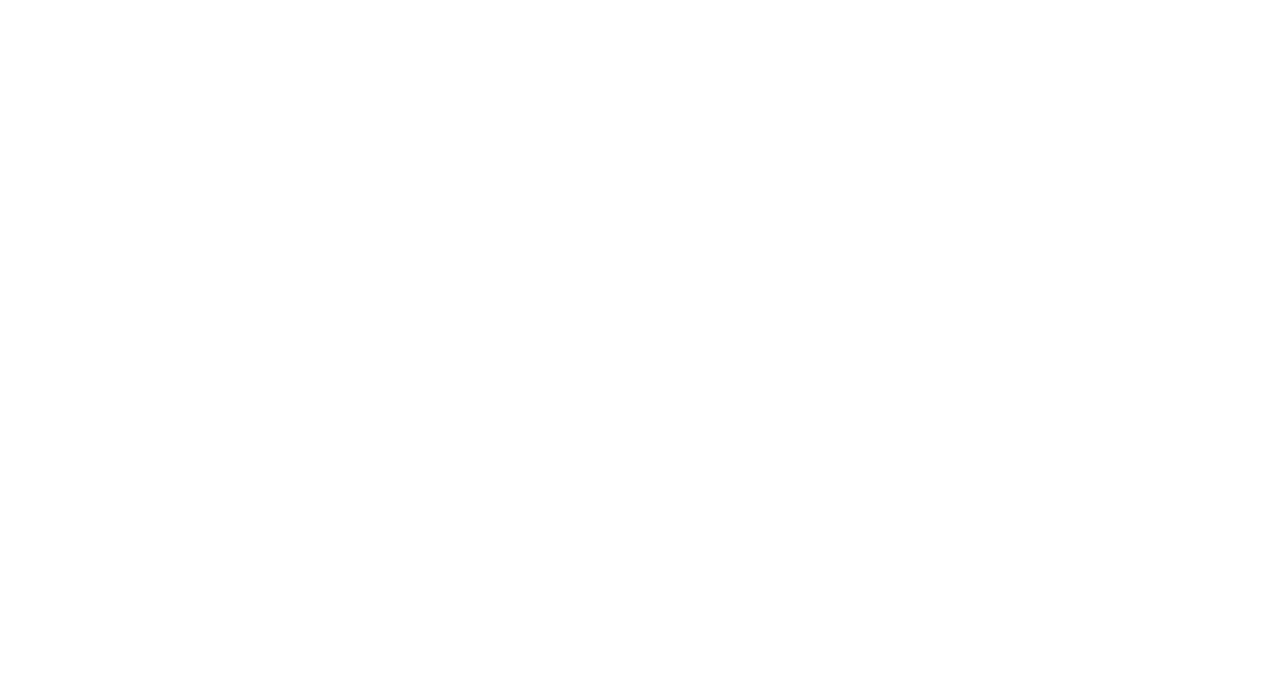
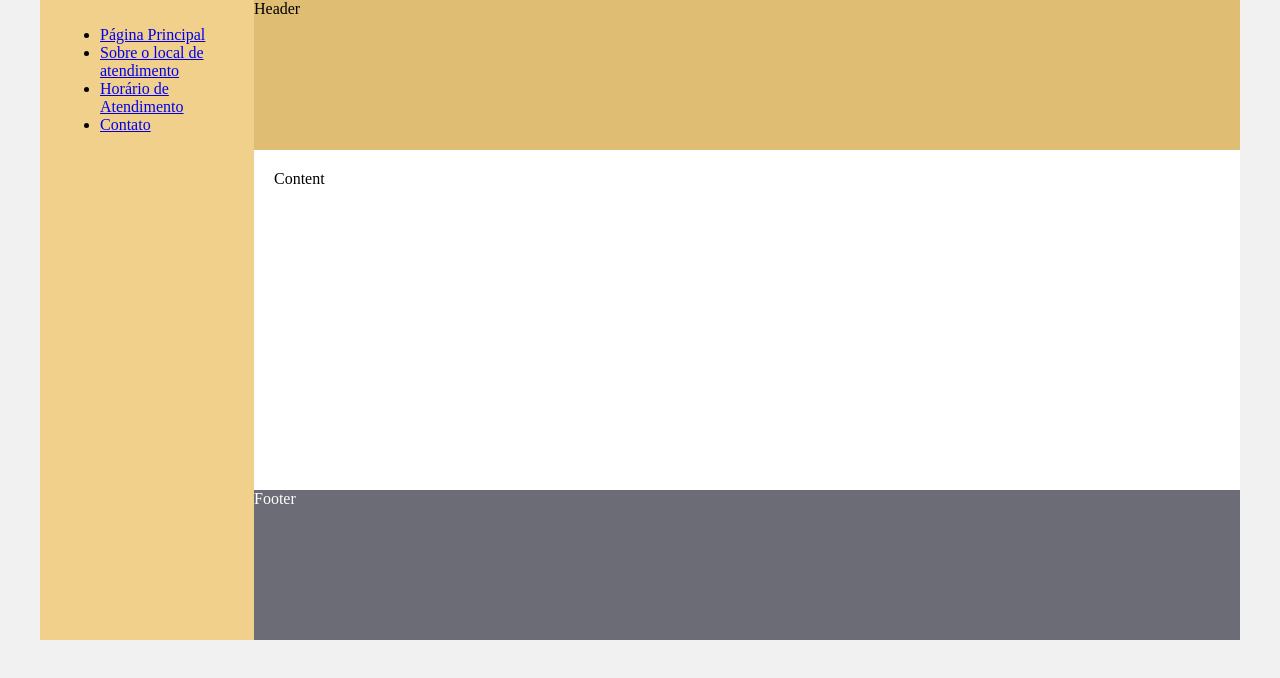
Before and after one commit to EDGO249/Trabalho-AV1-PRG-II, a plain HTML site: page pagina_inicial.html in a window 1280 px wide. Drawn offline with Linux system fonts and the light colour scheme.

Commit message:
beta_1
Voltando a pegar o gosto

```diff
--- a/base.css
+++ b/base.css
@@ -20,11 +20,11 @@ body {
 }
 .menu {
   width: 15%;
-  background-color: aqua;
+  background-color: rgb(240, 208, 138);
   padding: 10px 20px 0px;
 }
 .header {
-  background-color: rgb(5, 108, 108);
+  background-color: rgb(223, 189, 115);
   min-height: 150px;
 }
 .content {
@@ -33,6 +33,7 @@ body {
   padding: 20px;
 }
 .footer {
-  background-color: rgb(99, 56, 240);
+  color: white;
+  background-color: rgb(108, 108, 119);
   min-height: 150px;
 }
--- a/pagina_inicial.html
+++ b/pagina_inicial.html
@@ -0,0 +1,44 @@
+<!DOCTYPE html>
+<html lang="en">
+
+<head>
+    <meta charset="UTF-8">
+    <meta http-equiv="X-UA-Compatible" content="IE=edge">
+    <meta name="viewport" content="width=device-width, initial-scale=1.0">
+    <title>Trovão Contabilidade</title>
+    <link href="base.css" rel="stylesheet">
+    <link rel="icon" href="logo.png" >
+</head>
+
+<body>
+    <div class="wrapper">
+        <div class="menu">
+            <!-- Aqui vai o seu menu -->
+            <ul>
+                <li><a href="#">Página Principal</a></li>
+                <li><a href="#">Sobre o local de atendimento</a></li>
+                <li><a href="#">Horário de Atendimento</a></li>
+                <li><a href="#">Contato</a></li>
+            </ul>
+        </div>
+
+        <div class="main">
+            <div class="header">
+                Header
+                <!-- Aqui vai o seu header -->
+            </div>
+
+            <div class="content">
+                Content
+                <!-- Aqui vai o seu conteúdo -->
+            </div>
+
+            <div class="footer">
+                Footer
+                <!-- Aqui vai o seu rodapé -->
+            </div>
+        </div>
+    </div>
+</body>
+
+</html>
```
Also changed, not shown: index.html (+3 -0 lines), logo.png (added), 1 other file.
